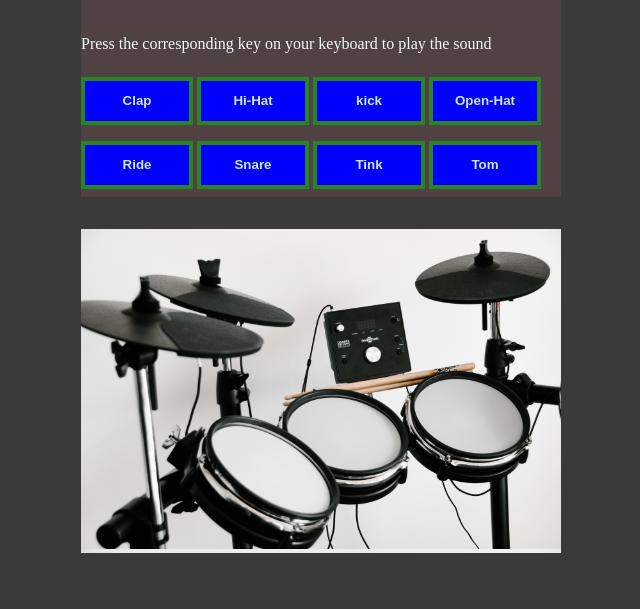
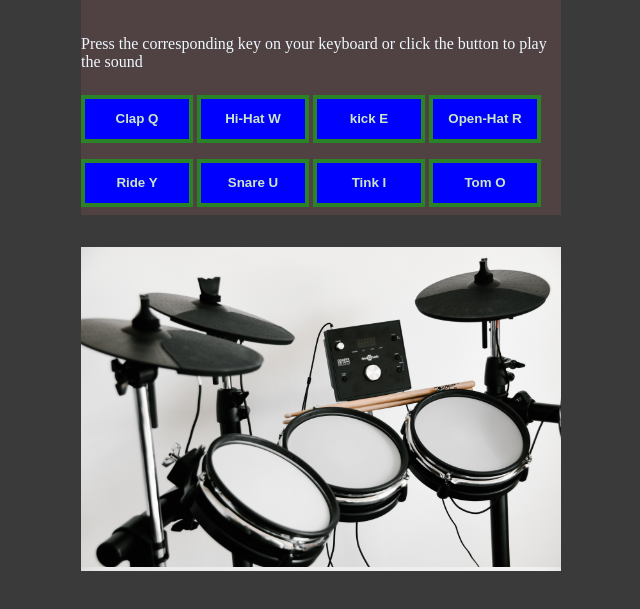
Before and after one commit to Morthenjo/DrumKit-git, a plain HTML site: page index.html in a window 1280 px wide. Shown: the part 93-702 px from the top of the page, without its empty margins (319-959 px from the left). Drawn offline with Linux system fonts and the light colour scheme.

Commit message:
added key on button and text on paragraph

```diff
--- a/index.html
+++ b/index.html
@@ -42,17 +42,20 @@
     </audio>
     <div class="container">
       <h1>Let's play some drums</h1>
-      <p>Press the corresponding key on your keyboard to play the sound</p>
+      <p>
+        Press the corresponding key on your keyboard or click the button to play
+        the sound
+      </p>
       <div class="buttons">
-        <button id="Q" onclick="clap()">Clap</button>
-        <button id="W" onclick="hiHat()">Hi-Hat</button>
-        <button id="E" onclick="kick()">kick</button>
-        <button id="R" onclick="openHat()">Open-Hat</button>
+        <button id="Q" onclick="clap()">Clap Q</button>
+        <button id="W" onclick="hiHat()">Hi-Hat W</button>
+        <button id="E" onclick="kick()">kick E</button>
+        <button id="R" onclick="openHat()">Open-Hat R</button>
         <div class="buttons">
-          <button id="Y" onclick="ride()">Ride</button>
-          <button id="U" onclick="snare()">Snare</button>
-          <button id="I" onclick="tink()">Tink</button>
-          <button id="O" onclick="tom()">Tom</button>
+          <button id="Y" onclick="ride()">Ride Y</button>
+          <button id="U" onclick="snare()">Snare U</button>
+          <button id="I" onclick="tink()">Tink I</button>
+          <button id="O" onclick="tom()">Tom O</button>
         </div>
       </div>
     </div>
```
